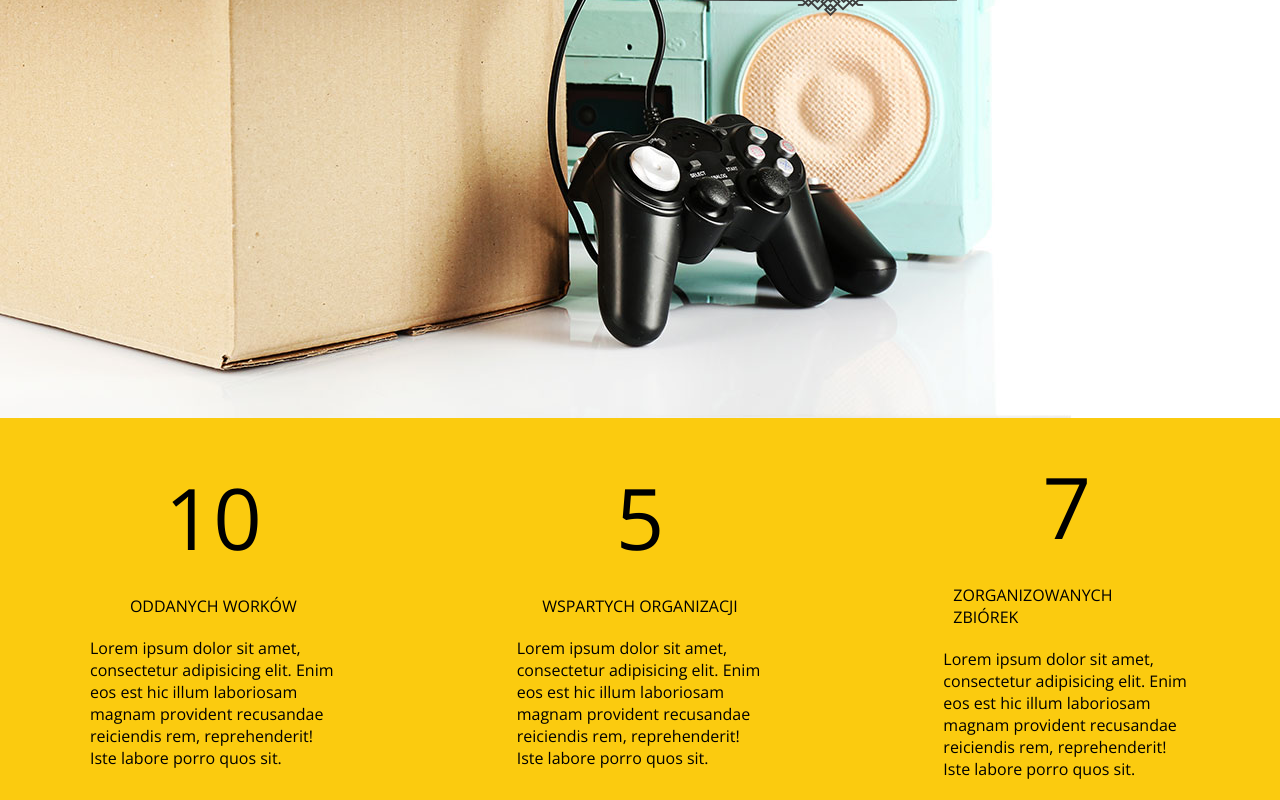
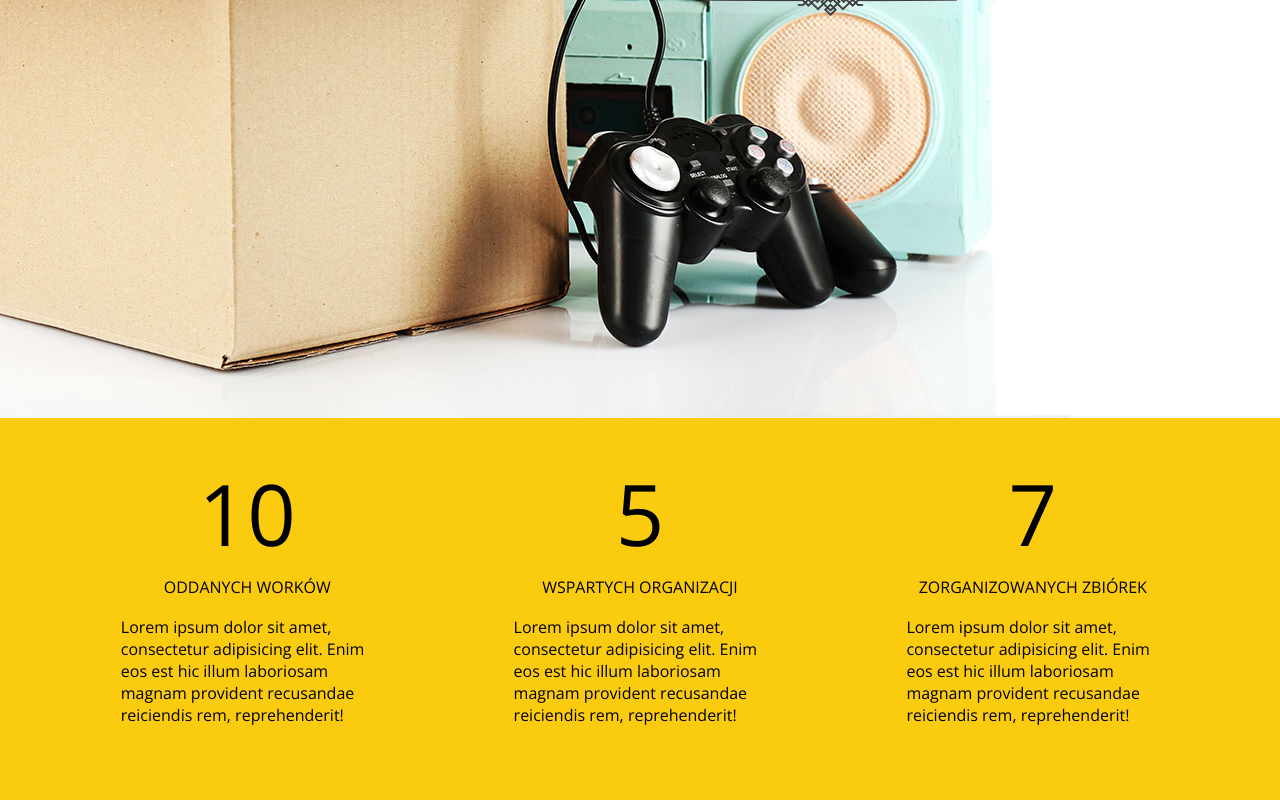
Before and after one commit to Atanvarde/Oddaj-rzeczy, a React (Create React App) app: page /#/ in a window 1280 px wide. Shown: the part 610-1410 px from the top of the page. Built offline with nearby package versions, Linux system fonts and the light colour scheme.

Commit message:
Section_yellow_layout

```diff
--- a/src/Components/Landing_page/YellowSection/YellowSection.jsx
+++ b/src/Components/Landing_page/YellowSection/YellowSection.jsx
@@ -8,17 +8,17 @@ class YellowSection extends React.Component {
                 <div className="Yellow_ctn">
                     <h1 className="Yellow_ctn_quantity">10</h1>
                     <h2 className="Yellow_ctn_header">ODDANYCH WORKÓW</h2>
-                    <p className="Yellow_ctn_description">Lorem ipsum dolor sit amet, consectetur adipisicing elit. Enim eos est hic illum laboriosam magnam provident recusandae reiciendis rem, reprehenderit! Iste labore porro quos sit.</p>
+                    <p className="Yellow_ctn_description">Lorem ipsum dolor sit amet, consectetur adipisicing elit. Enim eos est hic illum laboriosam magnam provident recusandae reiciendis rem, reprehenderit!</p>
                 </div>
                 <div className="Yellow_ctn">
                     <h1 className="Yellow_ctn_quantity">5</h1>
                     <h2 className="Yellow_ctn_header">WSPARTYCH ORGANIZACJI</h2>
-                    <p className="Yellow_ctn_description">Lorem ipsum dolor sit amet, consectetur adipisicing elit. Enim eos est hic illum laboriosam magnam provident recusandae reiciendis rem, reprehenderit! Iste labore porro quos sit.</p>
+                    <p className="Yellow_ctn_description">Lorem ipsum dolor sit amet, consectetur adipisicing elit. Enim eos est hic illum laboriosam magnam provident recusandae reiciendis rem, reprehenderit!</p>
                 </div>
                 <div className="Yellow_ctn">
                     <h1 className="Yellow_ctn_quantity">7</h1>
                     <h2 className="Yellow_ctn_header">ZORGANIZOWANYCH ZBIÓREK</h2>
-                    <p className="Yellow_ctn_description">Lorem ipsum dolor sit amet, consectetur adipisicing elit. Enim eos est hic illum laboriosam magnam provident recusandae reiciendis rem, reprehenderit! Iste labore porro quos sit.</p>
+                    <p className="Yellow_ctn_description">Lorem ipsum dolor sit amet, consectetur adipisicing elit. Enim eos est hic illum laboriosam magnam provident recusandae reiciendis rem, reprehenderit!</p>
                 </div>
             </section>
         )
--- a/src/Components/Landing_page/YellowSection/YellowSection.scss
+++ b/src/Components/Landing_page/YellowSection/YellowSection.scss
@@ -5,19 +5,22 @@
   flex-direction: row;
   justify-content: center;
   .Yellow_ctn {
-    padding: 90px;
-    display:flex;
+    width: 26%;
+    height: 345px;
+    margin-left: 30px;
+    margin-right: 30px;
+    padding: 40px;
+    display: flex;
     flex-direction: column;
     align-items: center;
     justify-content: center;
-    h1 {
-      padding: 10px;
+    h1  {
+      margin-bottom: 5px;
       font-size: 85px;
       font-weight: 100;
     }
     h2{
-      margin-bottom: 10px;
-      padding: 10px;
+      margin-bottom: 18px;
       font-size: 16px;
       font-weight: 100;
     }
```
